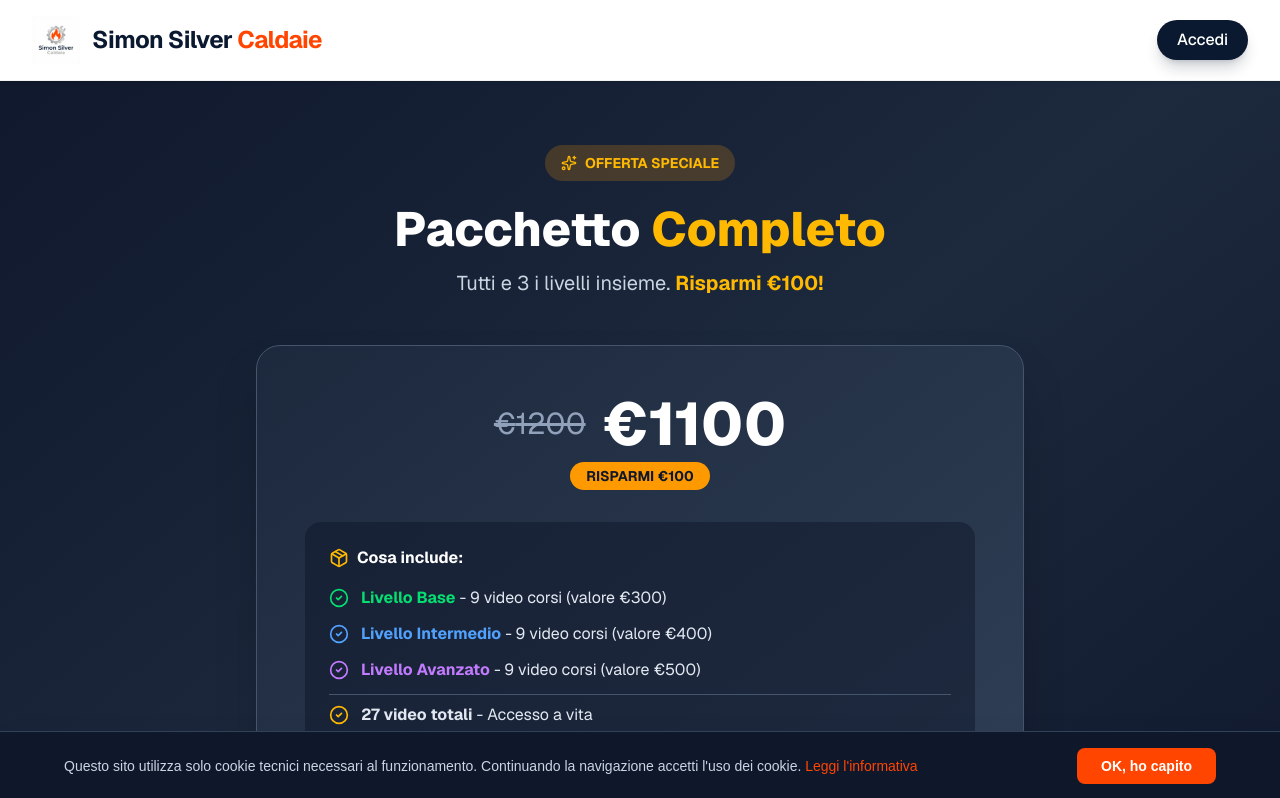
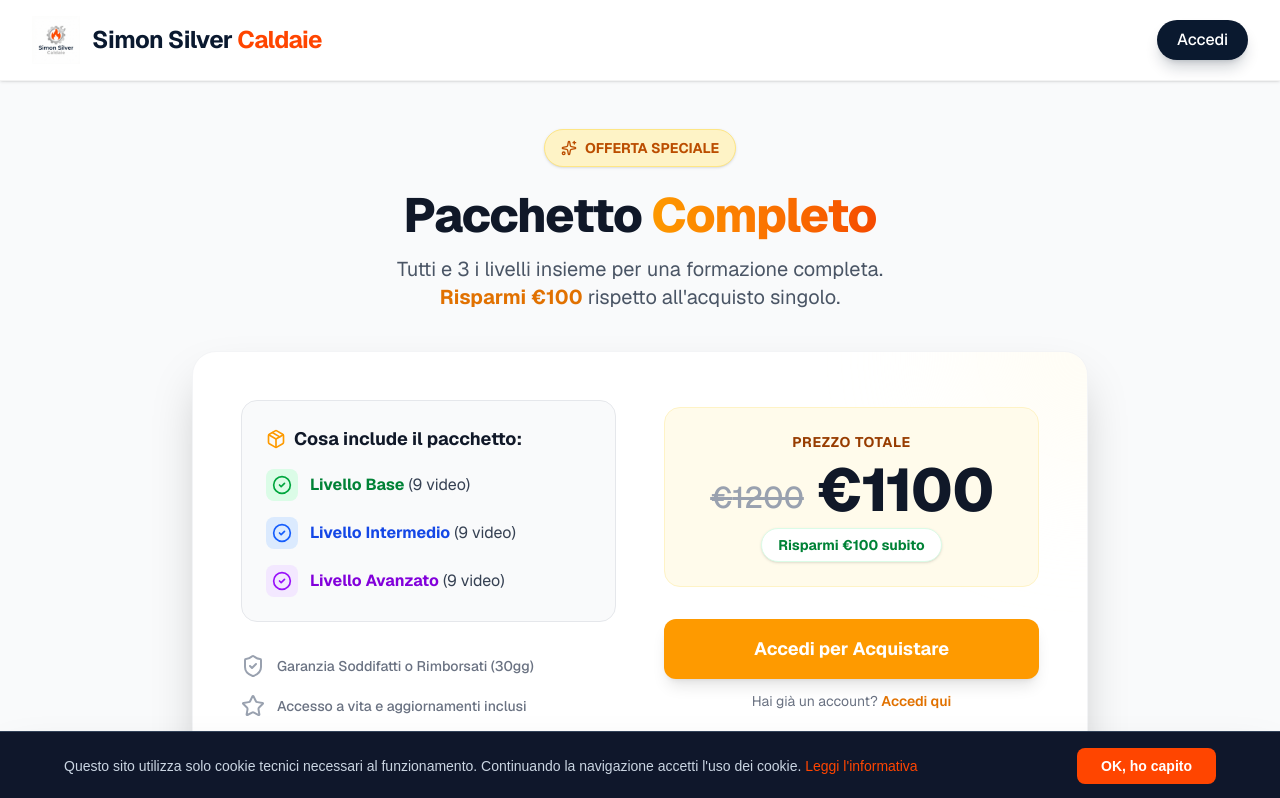
Before and after one commit to simonsilvercaldaie/sito-caldaie, a Next.js app: page /pacchetto-completo in a window 1280 px wide. Shown: the top 798 px of the page. Built offline with nearby package versions, Linux system fonts and the light colour scheme.

Commit message:
Aggiornato stile banner promo vertical e pagina bundle tema chiaro

```diff
--- a/app/corso/[slug]/page.tsx
+++ b/app/corso/[slug]/page.tsx
@@ -549,23 +549,21 @@ export default function CorsoPage() {
                                         </Link>
 
                                         {/* Banner Promo Bundle Completo */}
+                                        {/* Banner Promo Bundle Completo */}
                                         <Link
                                             href="/pacchetto-completo"
-                                            className="block bg-gradient-to-r from-amber-50 to-orange-50 border-2 border-amber-300 rounded-2xl p-5 cursor-pointer hover:border-amber-500 hover:shadow-lg transition-all duration-300 group"
+                                            className="block bg-gradient-to-br from-amber-50 to-orange-50 border-2 border-amber-200 rounded-3xl p-8 cursor-pointer hover:border-amber-500 hover:shadow-lg transition-all duration-300 group text-center"
                                         >
-                                            <div className="flex items-center gap-4">
-                                                <div className="p-3 bg-amber-100 text-amber-600 rounded-xl group-hover:scale-110 transition-transform">
-                                                    <Package className="w-8 h-8" />
+                                            <div className="flex flex-col items-center gap-4">
+                                                <div className="p-4 bg-amber-100 text-amber-600 rounded-2xl group-hover:scale-110 transition-transform shadow-sm">
+                                                    <Package className="w-10 h-10" />
                                                 </div>
-                                                <div className="flex-1">
-                                                    <h4 className="font-bold text-amber-900 mb-1">Vuoi tutti e 3 i livelli?</h4>
-                                                    <p className="text-sm text-amber-700">
-                                                        Acquistali insieme e <strong>risparmi €100!</strong>
+                                                <div>
+                                                    <h4 className="font-bold text-2xl text-amber-900 mb-2">Vuoi tutti e 3 i livelli?</h4>
+                                                    <p className="text-amber-800 leading-relaxed">
+                                                        Acquistali insieme e<br />
+                                                        <span className="font-bold bg-amber-200/50 px-2 rounded-md">risparmi €100!</span>
                                                     </p>
-                                                </div>
-                                                <div className="text-right">
-                                                    <div className="text-xs text-amber-600 line-through">€1200</div>
-                                                    <div className="text-xl font-extrabold text-amber-900">€1100</div>
                                                 </div>
                                             </div>
                                         </Link>
--- a/app/pacchetto-completo/page.tsx
+++ b/app/pacchetto-completo/page.tsx
@@ -2,8 +2,7 @@
 import { useState, useEffect } from 'react'
 import Navbar from "@/components/Navbar"
 import Link from "next/link"
-import { Package, CheckCircle2, Sparkles, ArrowRight } from "lucide-react"
-import { PayPalBtn } from "@/components/PayPalBtn"
+import { Package, CheckCircle2, Sparkles, ArrowRight, ShieldCheck, Star } from "lucide-react"
 import { supabase } from "@/lib/supabaseClient"
 import { LEGAL_TEXT_CHECKOUT } from "@/lib/legalTexts"
 
@@ -106,150 +105,113 @@ export default function PacchettoCompletoPage() {
         }
     }
 
-    const handlePurchaseSuccess = async (orderId: string) => {
-        const { data: { session } } = await supabase.auth.getSession()
-        const accessToken = session?.access_token
-
-        if (!accessToken) return
-
-        try {
-            const res = await fetch('/api/complete-purchase', {
-                method: 'POST',
-                headers: {
-                    'Content-Type': 'application/json',
-                    'Authorization': `Bearer ${accessToken}`
-                },
-                body: JSON.stringify({
-                    orderId,
-                    product_code: 'complete_bundle',
-                    amount_cents: BUNDLE_PRICE * 100,
-                    plan_type: 'individual'
-                })
-            })
-
-            const data = await res.json()
-
-            if (res.ok) {
-                // Send confirmation email
-                if (data.email) {
-                    try {
-                        const emailData = {
-                            service_id: 'service_i4y7ewt',
-                            template_id: 'template_sotc25n',
-                            user_id: 'NcJg5-hiu3gVJiJZ-',
-                            template_params: {
-                                from_name: 'Simon Silver Caldaie',
-                                to_email: data.email,
-                                subject: '✅ Conferma Acquisto - Pacchetto Completo',
-                                message: `Ciao! Grazie per il tuo acquisto.\n\nHai sbloccato con successo:\nPACCHETTO COMPLETO (27 Video - Tutti i 3 Livelli)\n\nPuoi accedere subito ai tuoi corsi qui:\nhttps://simonsilvercaldaie.it/catalogo\n\nBuono studio!\nSimon Silver`
-                            }
-                        }
-                        await fetch('https://api.emailjs.com/api/v1.0/email/send', {
-                            method: 'POST',
-                            headers: { 'Content-Type': 'application/json' },
-                            body: JSON.stringify(emailData)
-                        })
-                    } catch (emailErr) {
-                        console.error('Email error:', emailErr)
-                    }
-                }
-                window.location.href = `/ordine/${orderId}`
-            } else {
-                alert('Errore nel completamento dell\'ordine. Contatta l\'assistenza.')
-            }
-        } catch (err) {
-            console.error(err)
-            alert('Errore di rete.')
-        }
-    }
-
     if (loading) {
         return (
-            <div className="min-h-screen flex items-center justify-center bg-gradient-to-br from-slate-900 to-slate-800">
+            <div className="min-h-screen flex items-center justify-center bg-gray-50">
                 <div className="w-12 h-12 border-4 border-amber-500 border-t-transparent rounded-full animate-spin"></div>
             </div>
         )
     }
 
     return (
-        <div className="min-h-screen flex flex-col font-sans bg-gradient-to-br from-slate-900 via-slate-800 to-slate-900">
+        <div className="min-h-screen flex flex-col font-sans bg-gray-50">
             <Navbar />
 
-            <main className="flex-grow py-16 px-4">
-                <div className="max-w-3xl mx-auto">
+            <main className="flex-grow py-12 px-4">
+                <div className="max-w-4xl mx-auto">
                     {/* Header */}
-                    <div className="text-center mb-12">
-                        <div className="inline-flex items-center gap-2 bg-amber-500/20 text-amber-400 px-4 py-2 rounded-full text-sm font-bold mb-6">
+                    <div className="text-center mb-10">
+                        <div className="inline-flex items-center gap-2 bg-amber-100 text-amber-700 px-4 py-2 rounded-full text-sm font-bold mb-6 shadow-sm border border-amber-200">
                             <Sparkles className="w-4 h-4" />
                             OFFERTA SPECIALE
                         </div>
-                        <h1 className="text-4xl md:text-5xl font-extrabold text-white mb-4">
-                            Pacchetto <span className="text-amber-400">Completo</span>
+                        <h1 className="text-4xl md:text-5xl font-extrabold text-gray-900 mb-4 tracking-tight">
+                            Pacchetto <span className="text-transparent bg-clip-text bg-gradient-to-r from-amber-500 to-orange-600">Completo</span>
                         </h1>
-                        <p className="text-xl text-slate-300">
-                            Tutti e 3 i livelli insieme. <strong className="text-amber-400">Risparmi €100!</strong>
+                        <p className="text-xl text-gray-600 max-w-2xl mx-auto">
+                            Tutti e 3 i livelli insieme per una formazione completa. <br />
+                            <strong className="text-amber-600">Risparmi €100</strong> rispetto all'acquisto singolo.
                         </p>
                     </div>
 
                     {/* Main Card */}
-                    <div className="bg-gradient-to-br from-slate-800 to-slate-700 rounded-3xl p-8 md:p-12 shadow-2xl border border-slate-600">
+                    <div className="bg-white rounded-3xl p-8 md:p-12 shadow-2xl border border-gray-100 relative overflow-hidden">
+                        {/* Decorative background blob */}
+                        <div className="absolute top-0 right-0 w-64 h-64 bg-amber-50 rounded-full blur-3xl -translate-y-1/2 translate-x-1/2 opacity-50 pointer-events-none"></div>
+
                         {hasPurchased ? (
-                            <div className="text-center py-8">
-                                <div className="p-4 bg-green-500/20 rounded-full inline-block mb-4">
-                                    <CheckCircle2 className="w-16 h-16 text-green-400" />
+                            <div className="text-center py-8 relative z-10">
+                                <div className="p-4 bg-green-100 text-green-600 rounded-full inline-block mb-4">
+                                    <CheckCircle2 className="w-16 h-16" />
                                 </div>
-                                <h2 className="text-2xl font-bold text-white mb-2">Hai già accesso completo!</h2>
-                                <p className="text-slate-300 mb-6">Tutti i 27 corsi sono già sbloccati nel tuo account.</p>
+                                <h2 className="text-3xl font-bold text-gray-900 mb-2">Hai già accesso completo!</h2>
+                                <p className="text-gray-600 mb-8 text-lg">Tutti i 27 corsi sono già sbloccati nel tuo account.</p>
                                 <Link
                                     href="/catalogo"
-                                    className="inline-flex items-center gap-2 bg-green-600 text-white font-bold px-8 py-4 rounded-xl hover:bg-green-500 transition-colors"
+                                    className="inline-flex items-center gap-2 bg-green-600 text-white font-bold px-8 py-4 rounded-xl hover:bg-green-700 transition-all hover:shadow-lg hover:-translate-y-0.5"
                                 >
                                     Vai ai Corsi <ArrowRight className="w-5 h-5" />
                                 </Link>
                             </div>
                         ) : (
-                            <>
-                                {/* Price Section */}
-                                <div className="text-center mb-8">
-                                    <div className="flex items-center justify-center gap-4 mb-2">
-                                        <span className="text-3xl text-slate-400 line-through">€{FULL_PRICE}</span>
-                                        <span className="text-6xl font-extrabold text-white">€{BUNDLE_PRICE}</span>
+                            <div className="grid md:grid-cols-2 gap-12 relative z-10">
+                                {/* Left Side: Value Proposition */}
+                                <div className="space-y-8">
+                                    <div className="bg-gray-50 rounded-2xl p-6 border border-gray-200">
+                                        <h3 className="font-bold text-gray-900 mb-4 flex items-center gap-2 text-lg">
+                                            <Package className="w-5 h-5 text-amber-500" />
+                                            Cosa include il pacchetto:
+                                        </h3>
+                                        <ul className="space-y-4">
+                                            <li className="flex items-center gap-3 text-gray-700">
+                                                <div className="bg-green-100 p-1.5 rounded-lg text-green-600">
+                                                    <CheckCircle2 className="w-5 h-5" />
                                                 </div>
-                                    <div className="inline-block bg-amber-500 text-slate-900 font-bold px-4 py-1 rounded-full text-sm">
-                                        RISPARMI €{FULL_PRICE - BUNDLE_PRICE}
+                                                <span><strong className="text-green-700">Livello Base</strong> (9 video)</span>
+                                            </li>
+                                            <li className="flex items-center gap-3 text-gray-700">
+                                                <div className="bg-blue-100 p-1.5 rounded-lg text-blue-600">
+                                                    <CheckCircle2 className="w-5 h-5" />
                                                 </div>
+                                                <span><strong className="text-blue-700">Livello Intermedio</strong> (9 video)</span>
+                                            </li>
+                                            <li className="flex items-center gap-3 text-gray-700">
+                                                <div className="bg-purple-100 p-1.5 rounded-lg text-purple-600">
+                                                    <CheckCircle2 className="w-5 h-5" />
                                                 </div>
-
-                                {/* What's Included */}
-                                <div className="bg-slate-900/50 rounded-2xl p-6 mb-8">
-                                    <h3 className="font-bold text-white mb-4 flex items-center gap-2">
-                                        <Package className="w-5 h-5 text-amber-400" />
-                                        Cosa include:
-                                    </h3>
-                                    <ul className="space-y-3">
-                                        <li className="flex items-center gap-3 text-slate-200">
-                                            <CheckCircle2 className="w-5 h-5 text-green-400 flex-shrink-0" />
-                                            <span><strong className="text-green-400">Livello Base</strong> - 9 video corsi (valore €300)</span>
-                                        </li>
-                                        <li className="flex items-center gap-3 text-slate-200">
-                                            <CheckCircle2 className="w-5 h-5 text-blue-400 flex-shrink-0" />
-                                            <span><strong className="text-blue-400">Livello Intermedio</strong> - 9 video corsi (valore €400)</span>
-                                        </li>
-                                        <li className="flex items-center gap-3 text-slate-200">
-                                            <CheckCircle2 className="w-5 h-5 text-purple-400 flex-shrink-0" />
-                                            <span><strong className="text-purple-400">Livello Avanzato</strong> - 9 video corsi (valore €500)</span>
-                                        </li>
-                                        <li className="flex items-center gap-3 text-slate-200 pt-2 border-t border-slate-600">
-                                            <CheckCircle2 className="w-5 h-5 text-amber-400 flex-shrink-0" />
-                                            <span><strong>27 video totali</strong> - Accesso a vita</span>
+                                                <span><strong className="text-purple-700">Livello Avanzato</strong> (9 video)</span>
                                             </li>
                                         </ul>
                                     </div>
 
-                                {/* Purchase Section */}
+                                    <div className="space-y-4">
+                                        <div className="flex items-center gap-3">
+                                            <ShieldCheck className="w-6 h-6 text-gray-400" />
+                                            <span className="text-sm text-gray-500 font-medium">Garanzia Soddifatti o Rimborsati (30gg)</span>
+                                        </div>
+                                        <div className="flex items-center gap-3">
+                                            <Star className="w-6 h-6 text-gray-400" />
+                                            <span className="text-sm text-gray-500 font-medium">Accesso a vita e aggiornamenti inclusi</span>
+                                        </div>
+                                    </div>
+                                </div>
+
+                                {/* Right Side: Price & Action */}
+                                <div className="flex flex-col justify-center">
+                                    <div className="text-center mb-8 bg-amber-50 rounded-2xl p-6 border border-amber-100">
+                                        <p className="text-sm font-bold text-amber-800 uppercase tracking-wider mb-2">Prezzo Totale</p>
+                                        <div className="flex items-end justify-center gap-3 mb-2">
+                                            <span className="text-3xl text-gray-400 line-through font-medium translate-y-[-4px]">€{FULL_PRICE}</span>
+                                            <span className="text-6xl font-extrabold text-gray-900 tracking-tight">€{BUNDLE_PRICE}</span>
+                                        </div>
+                                        <div className="inline-block bg-white text-green-700 font-bold px-4 py-1.5 rounded-full text-sm shadow-sm border border-green-100">
+                                            Risparmi €{FULL_PRICE - BUNDLE_PRICE} subito
+                                        </div>
+                                    </div>
+
                                     {user ? (
                                         <div className="space-y-4">
-                                        <label className={`flex items-start gap-3 text-sm text-slate-300 cursor-pointer p-4 bg-slate-900/50 rounded-xl border-2 ${tosAccepted ? 'border-amber-500/50' : 'border-slate-600'} transition-all ${tosLoading ? 'opacity-50 pointer-events-none' : ''}`}>
+                                            <label className={`flex items-start gap-3 text-sm text-gray-600 cursor-pointer p-4 bg-gray-50 rounded-xl border-2 ${tosAccepted ? 'border-amber-500 bg-amber-50/50' : 'border-gray-200'} transition-all hover:border-amber-300 ${tosLoading ? 'opacity-50 pointer-events-none' : ''}`}>
                                                 <input
                                                     type="checkbox"
                                                     checked={tosAccepted}
@@ -257,50 +219,50 @@ export default function PacchettoCompletoPage() {
                                                     disabled={tosLoading}
                                                     className="mt-1 w-5 h-5 accent-amber-500 flex-shrink-0"
                                                 />
-                                            <span>
+                                                <span className="leading-snug">
                                                     Dichiaro di aver letto e accettato i{' '}
-                                                <Link href="/termini" target="_blank" className="text-amber-400 underline">Termini d'Uso</Link>
+                                                    <Link href="/termini" target="_blank" className="text-amber-600 underline hover:text-amber-700">Termini d'Uso</Link>
                                                     {' '}e le condizioni di vendita.
                                                 </span>
                                             </label>
 
-                                        <div className="text-xs text-slate-500 bg-slate-900/30 p-3 rounded-lg">
-                                            {LEGAL_TEXT_CHECKOUT}
+                                            <div className="text-xs text-gray-500 bg-gray-50 p-3 rounded-lg border border-gray-100">
+                                                {LEGAL_TEXT_CHECKOUT.slice(0, 150)}...
                                             </div>
 
                                             {tosAccepted ? (
-                                            // DISABILITATO TEMPORANEAMENTE
-                                            <div className="text-center p-4 bg-slate-900/50 rounded-xl border-2 border-dashed border-slate-600">
-                                                <p className="font-bold text-slate-400 mb-1">Acquisti momentaneamente sospesi</p>
-                                                <p className="text-xs text-slate-500">In attesa del caricamento dei video definitivi.</p>
+                                                <div className="text-center p-4 bg-gray-50 rounded-xl border-2 border-dashed border-gray-300">
+                                                    <p className="font-bold text-gray-500 mb-1">Acquisti momentaneamente sospesi</p>
+                                                    <p className="text-xs text-gray-400">In attesa del caricamento dei video definitivi.</p>
                                                 </div>
                                             ) : (
-                                            <button disabled className="w-full py-4 bg-slate-600 text-slate-400 font-bold rounded-xl cursor-not-allowed">
+                                                <button disabled className="w-full py-4 bg-gray-200 text-gray-400 font-bold rounded-xl cursor-not-allowed">
                                                     Accetta i Termini per procedere
                                                 </button>
                                             )}
                                         </div>
                                     ) : (
-                                    <div className="text-center">
+                                        <div className="text-center space-y-3">
                                             <Link
                                                 href="/login"
-                                            className="inline-block w-full py-4 bg-amber-500 text-slate-900 font-bold rounded-xl hover:bg-amber-400 transition-colors text-lg"
+                                                className="block w-full py-4 bg-amber-500 text-white font-bold rounded-xl hover:bg-amber-600 transition-all shadow-lg hover:shadow-xl hover:-translate-y-0.5 text-lg"
                                             >
                                                 Accedi per Acquistare
                                             </Link>
-                                        <p className="text-sm text-slate-400 mt-3">
-                                            Hai già acquistato? <Link href="/login" className="text-amber-400 underline">Accedi</Link>
+                                            <p className="text-sm text-gray-500">
+                                                Hai già un account? <Link href="/login" className="text-amber-600 font-semibold hover:underline">Accedi qui</Link>
                                             </p>
                                         </div>
                                     )}
-                            </>
+                                </div>
+                            </div>
                         )}
                     </div>
 
                     {/* Back Link */}
-                    <div className="text-center mt-8">
-                        <Link href="/catalogo" className="text-slate-400 hover:text-white transition-colors">
-                            ← Torna al Catalogo
+                    <div className="text-center mt-12">
+                        <Link href="/catalogo" className="inline-flex items-center gap-2 text-gray-500 hover:text-gray-900 transition-colors font-medium">
+                            <ArrowRight className="w-4 h-4 rotate-180" /> Torna al Catalogo
                         </Link>
                     </div>
                 </div>
```
Lines whose indentation alone changed are shown as unchanged.
